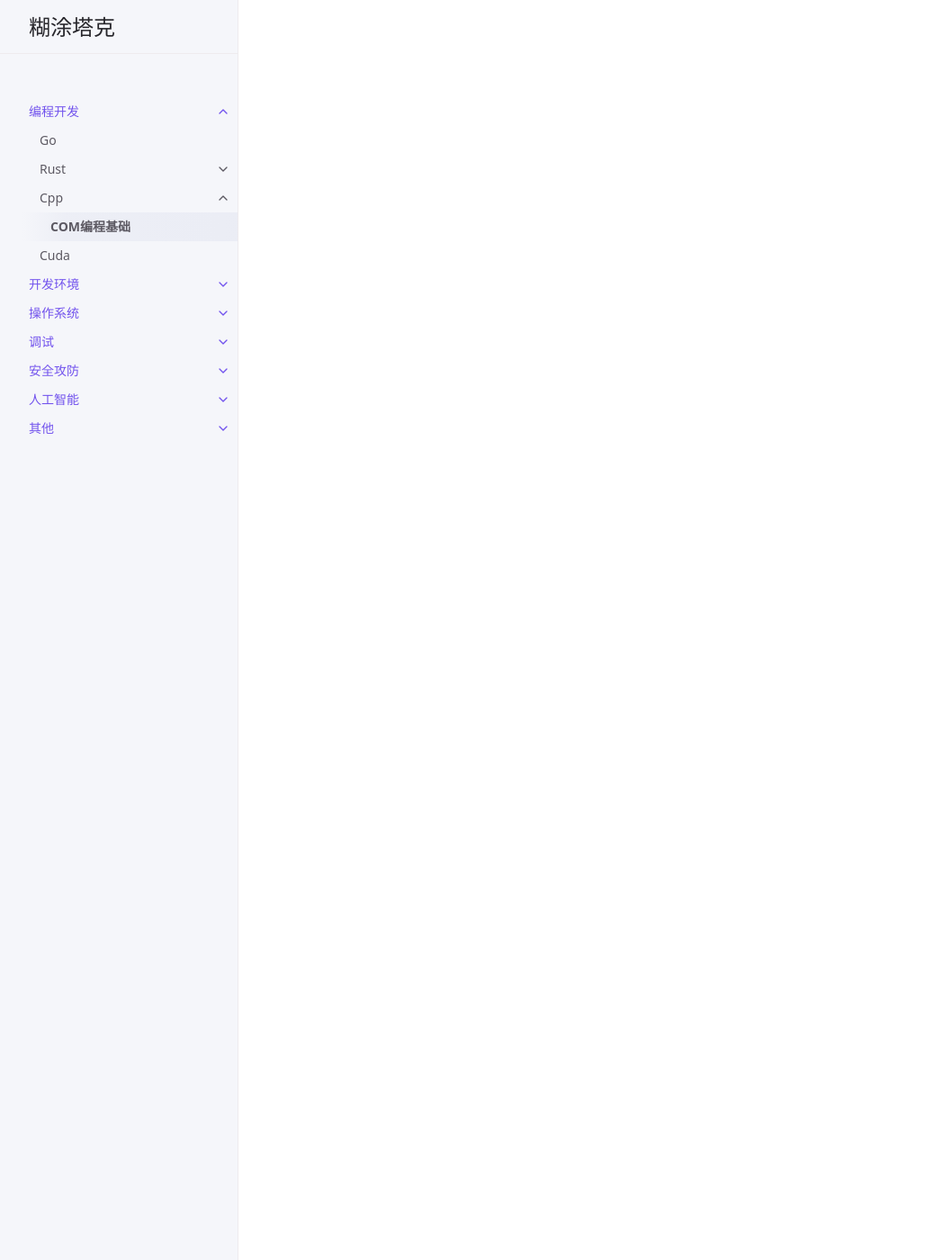
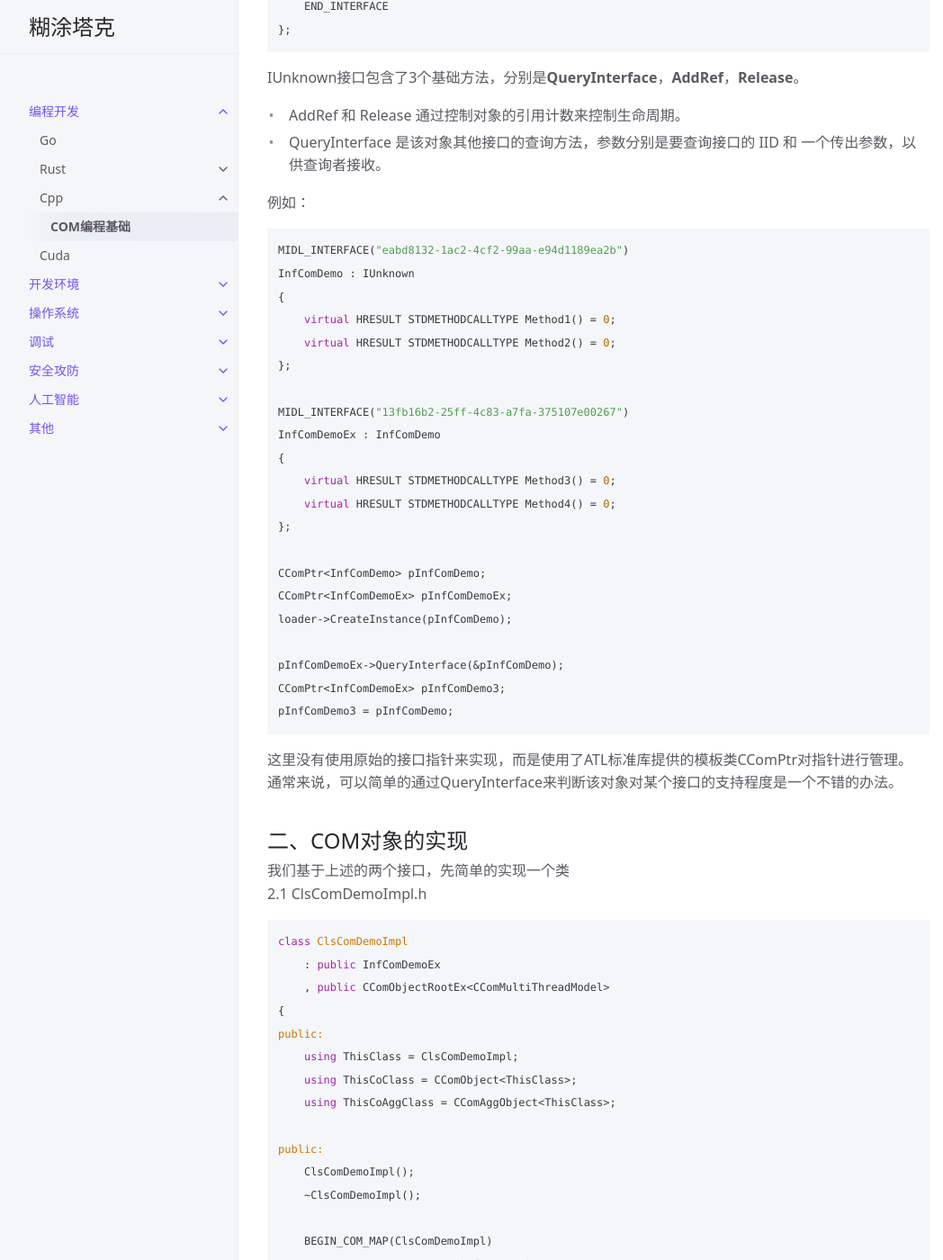
Before and after one commit to ZehnMilliarden/blog, a Jekyll site: the page built from _cs/prog/cpp/com.md, in a window 1280 px wide and 1400 px high, scrolled down 1014 px. Shown: the whole window at 90% size, without its empty margins (107-1155 px from the left). Built offline with Jekyll 4.4.1, drawn with Linux system fonts in a browser that asks for light colours; some of the changed text lies outside the part shown.

Commit message:
【com.md】补充一些基础内容

````diff
--- a/_cs/prog/cpp/com.md
+++ b/_cs/prog/cpp/com.md
@@ -25,7 +25,123 @@ guid: a90d262b-f0d7-434e-9aa5-3ad78e01fc9d
 ---
 
 ## 一、IUnknown 接口
+我们先简单看下IUnknown接口的定义：
+```cpp
+MIDL_INTERFACE("00000000-0000-0000-C000-000000000046")
+IUnknown
+{
+    public:
+    BEGIN_INTERFACE
+    virtual HRESULT STDMETHODCALLTYPE QueryInterface(
+        /* [in] */ REFIID riid,
+        /* [iid_is][out] */ _COM_Outptr_ void __RPC_FAR *__RPC_FAR *ppvObject) = 0;
+
+    virtual ULONG STDMETHODCALLTYPE AddRef( void) = 0;
+
+    virtual ULONG STDMETHODCALLTYPE Release( void) = 0;
+
+    template<class Q>
+    HRESULT
+#ifdef _M_CEE_PURE
+    __clrcall
+#else
+    STDMETHODCALLTYPE
+#endif
+    QueryInterface(_COM_Outptr_ Q** pp)
+    {
+        return QueryInterface(__uuidof(Q), (void **)pp);
+    }
+
+    END_INTERFACE
+};
+```
+IUnknown接口包含了3个基础方法，分别是**QueryInterface**，**AddRef**，**Release**。
+- AddRef 和 Release 通过控制对象的引用计数来控制生命周期。
+- QueryInterface 是该对象其他接口的查询方法，参数分别是要查询接口的 IID 和 一个传出参数，以供查询者接收。
+
+例如：
+```cpp
+MIDL_INTERFACE("eabd8132-1ac2-4cf2-99aa-e94d1189ea2b")
+InfComDemo : IUnknown
+{
+    virtual HRESULT STDMETHODCALLTYPE Method1() = 0;
+    virtual HRESULT STDMETHODCALLTYPE Method2() = 0;
+};
+
+MIDL_INTERFACE("13fb16b2-25ff-4c83-a7fa-375107e00267")
+InfComDemoEx : InfComDemo
+{
+    virtual HRESULT STDMETHODCALLTYPE Method3() = 0;
+    virtual HRESULT STDMETHODCALLTYPE Method4() = 0;
+};
+
+CComPtr<InfComDemo> pInfComDemo;
+CComPtr<InfComDemoEx> pInfComDemoEx;
+loader->CreateInstance(pInfComDemo);
+
+pInfComDemoEx->QueryInterface(&pInfComDemo);
+CComPtr<InfComDemoEx> pInfComDemo3;
+pInfComDemo3 = pInfComDemo;
+```
+这里没有使用原始的接口指针来实现，而是使用了ATL标准库提供的模板类CComPtr对指针进行管理。
+通常来说，可以简单的通过QueryInterface来判断该对象对某个接口的支持程度是一个不错的办法。
+
 
 ## 二、COM对象的实现
+我们基于上述的两个接口，先简单的实现一个类
+2.1 ClsComDemoImpl.h
+```cpp
+class ClsComDemoImpl
+    : public InfComDemoEx
+    , public CComObjectRootEx<CComMultiThreadModel>
+{
+public:
+    using ThisClass = ClsComDemoImpl;
+    using ThisCoClass = CComObject<ThisClass>;
+    using ThisCoAggClass = CComAggObject<ThisClass>;
+
+public:
+    ClsComDemoImpl();
+    ~ClsComDemoImpl();
+
+    BEGIN_COM_MAP(ClsComDemoImpl)
+        COM_INTERFACE_ENTRY(InfComDemo)
+        COM_INTERFACE_ENTRY(InfComDemoEx)
+    END_COM_MAP()
+    DECLARE_COM_MY_INSTANCE_CREATER(ThisClass)
+
+public: //InfComDemo
+    virtual HRESULT STDMETHODCALLTYPE Method1() override;
+    virtual HRESULT STDMETHODCALLTYPE Method2() override;
+public: //InfComDemoEx
+    virtual HRESULT STDMETHODCALLTYPE Method3() override;
+    virtual HRESULT STDMETHODCALLTYPE Method4() override;
+};
+```
+
+2.2 ClsComDemo.h
+```cpp
+class ATL_NO_VTABLE ClsComDemo
+    : public ClsComDemoImpl
+    , public CComCoClass<ClsComDemoImpl, &CLSID_ClsComDemo>
+{
+public:
+    ClsComDemo() = default;
+    ~ClsComDemo() = default;
+    DECLARE_CLASSFACTORY()
+    DECLARE_REGISTRY_RESOURCEID(IDR_CLSCOMDEMO)
+    DECLARE_AGGREGATABLE(ThisClass)
+    DECLARE_COM_MY_INSTANCE_CREATER(ThisClass)
+};
+OBJECT_ENTRY_AUTO(CLSID_ClsComDemo, ClsComDemo);
+```
+
+先看这两个文件
+
 
 ## 三、COM对象的创建
+- 3.1 模块内的COM对象创建
+```cpp
+CComPtr<CComObject<ClsComDemo>> pTarget;
+CComObject<ClsComDemo>::CreateInstance(&pTarget);
+```
````
